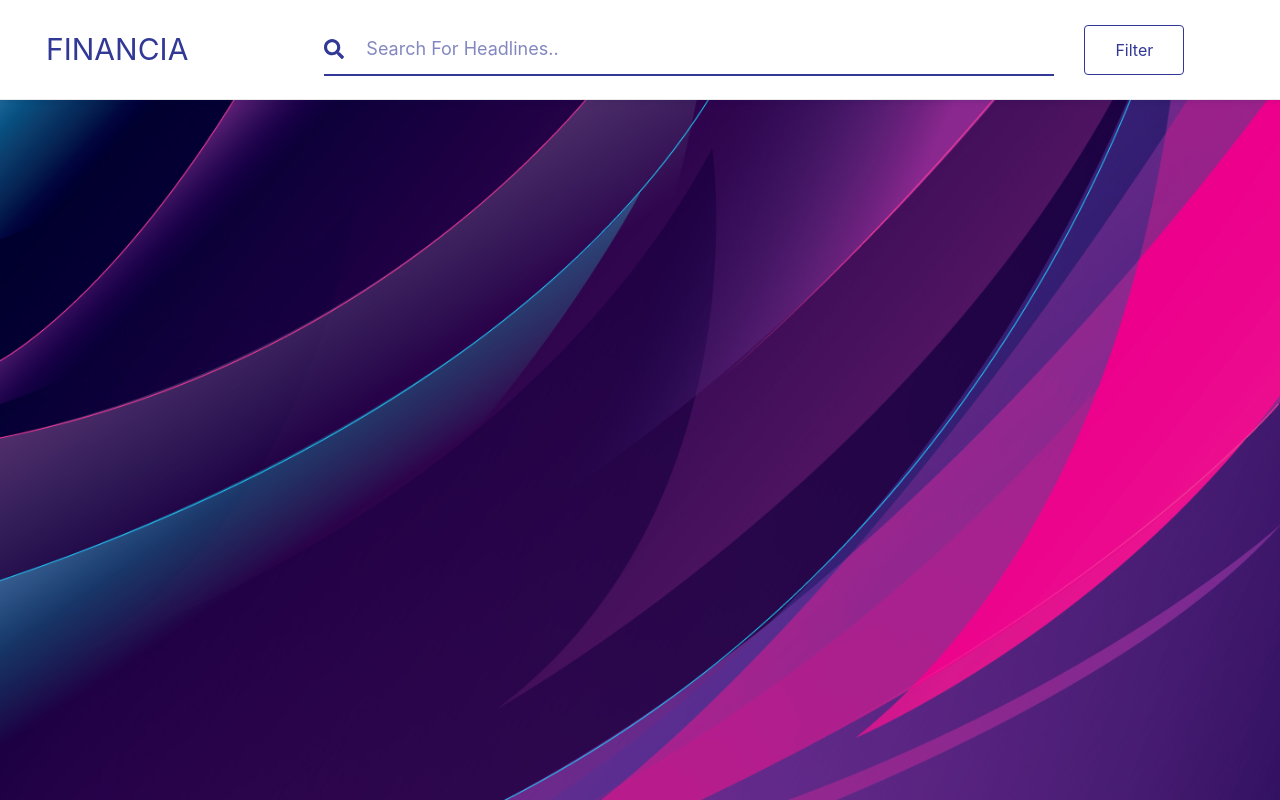
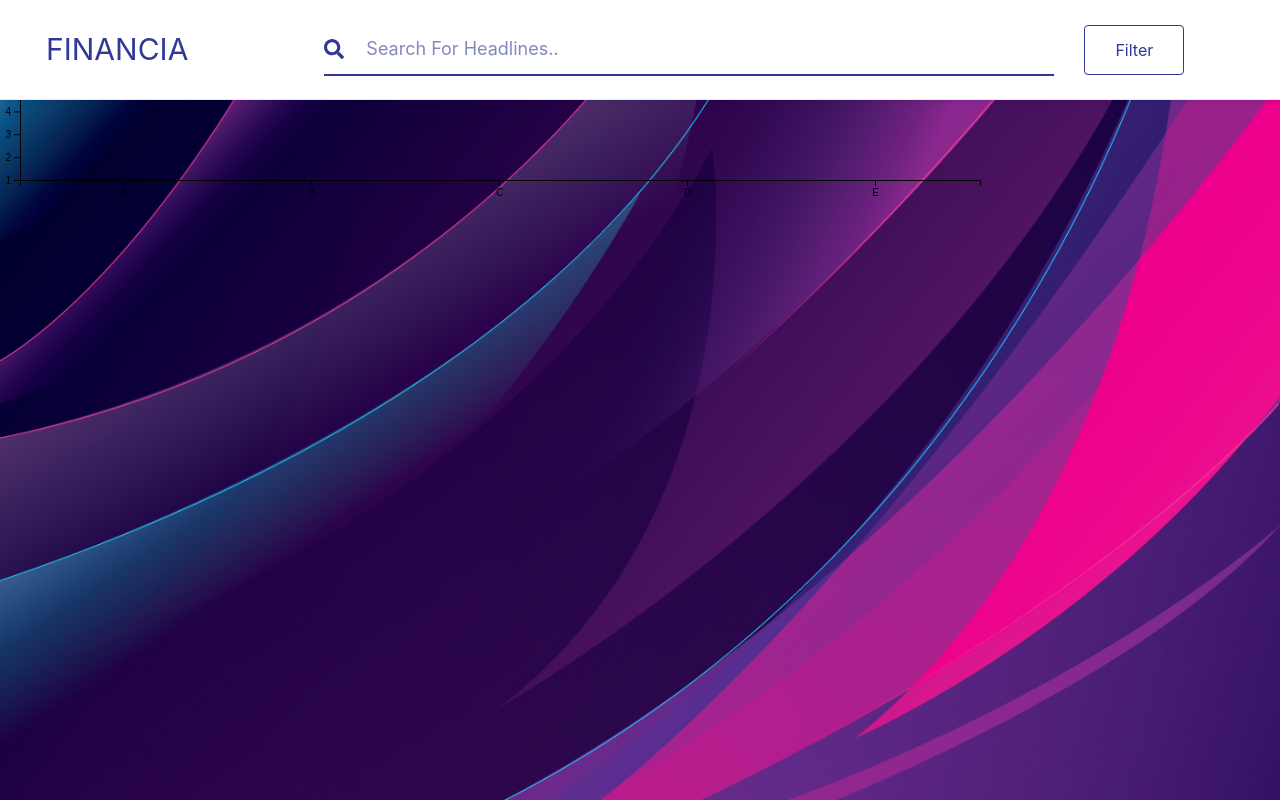
Before and after one commit to fsanal/financia, a React (Create React App) app in the folder front-server/: page /stats in a window 1280 px wide. Shown: the top 800 px of the page. Built offline with nearby package versions, Linux system fonts and the light colour scheme.

Commit message:
adding axis

```diff
--- a/front-server/src/components/Stats Page/BarChart.js
+++ b/front-server/src/components/Stats Page/BarChart.js
@@ -38,7 +38,7 @@ class BarChart extends Component {
         .attr("y", (d, i) => this.props.height - 10 * d)
         .attr("width", 65)
         .attr("height", (d, i) => d * 10)
-        .attr("fill", "red")
+        .attr("fill", "green")
 
     svg.selectAll("text")
         .data(data)
--- a/front-server/src/components/Stats Page/Statistics.js
+++ b/front-server/src/components/Stats Page/Statistics.js
@@ -12,25 +12,72 @@ import Nav from 'react-bootstrap/Nav';
 import Button from 'react-bootstrap/Button';
 import BarChart from './BarChart'
 import * as d3 from 'd3'
+import { render } from 'react-dom';
+import { scaleLinear, scaleBand } from 'd3-scale';
+import XYAxis from './xy-axis';
+import { line, curveMonotoneX } from 'd3-shape';
+import { extent } from 'd3-array';
+import { transition } from 'd3-transition';
 //styles
 import styled from "styled-components"
 import axios from '../../apis/api';
+
 
 class Statistics extends React.Component {
     constructor(props) {
         super(props);
     }
     state = {
-        data: [10, 7, 6, 2, 9, 18],
-        width: 700,
-        height: 500,
-    }
+        data: [
+          { name: 'A', value: 3 },
+          { name: 'B', value: 1 },
+          { name: 'C', value: 5 },
+          { name: 'D', value: 2 },
+          { name: 'E', value: 8 },
+
+        ],
+      }
 
     render() {
+        const { data } = this.state;
+        const parentWidth = 1000;
+
+        const margins = {
+        top: 20,
+        right: 20,
+        bottom: 20,
+        left: 20,
+        };
+
+        const width = parentWidth - margins.left - margins.right;
+        const height = 200 - margins.top - margins.bottom;
+        const ticks = 5;
+        const t = transition().duration(1000);
+
+
+        const xScale = scaleBand()
+        .domain(data.map(d => d.name))
+        .rangeRound([0, width]).padding(0.1);
+
+
+        const yScale = scaleLinear()
+        .domain(extent(data, d => d.value))
+        .range([height, 0])
+        .nice();
+
+
+
         return (
-          <div className="App">
-            <BarChart data={this.state.data} width={this.state.width} height={this.state.height} />
-          </div>
+          <svg className="Chart"
+          width={width + margins.left + margins.right}
+          height={height + margins.top + margins.bottom}
+          >
+          <g transform={`translate(${margins.left}, ${margins.top})`}>
+            <XYAxis {...{ xScale, yScale, height, ticks, t }} />
+            <BarChart data={this.state.data} width={width} height={height} />
+          </g>
+
+          </svg>
         );
     }
 }
--- a/front-server/src/components/Stats Page/xy-axis.js
+++ b/front-server/src/components/Stats Page/xy-axis.js
@@ -1,5 +1,5 @@
 import React from 'react';
-import Axis from './axis';
+import Axis from './Axis';
 
 const XYAxis = ({ xScale, yScale, height }) => {
   const xSettings = {
```
